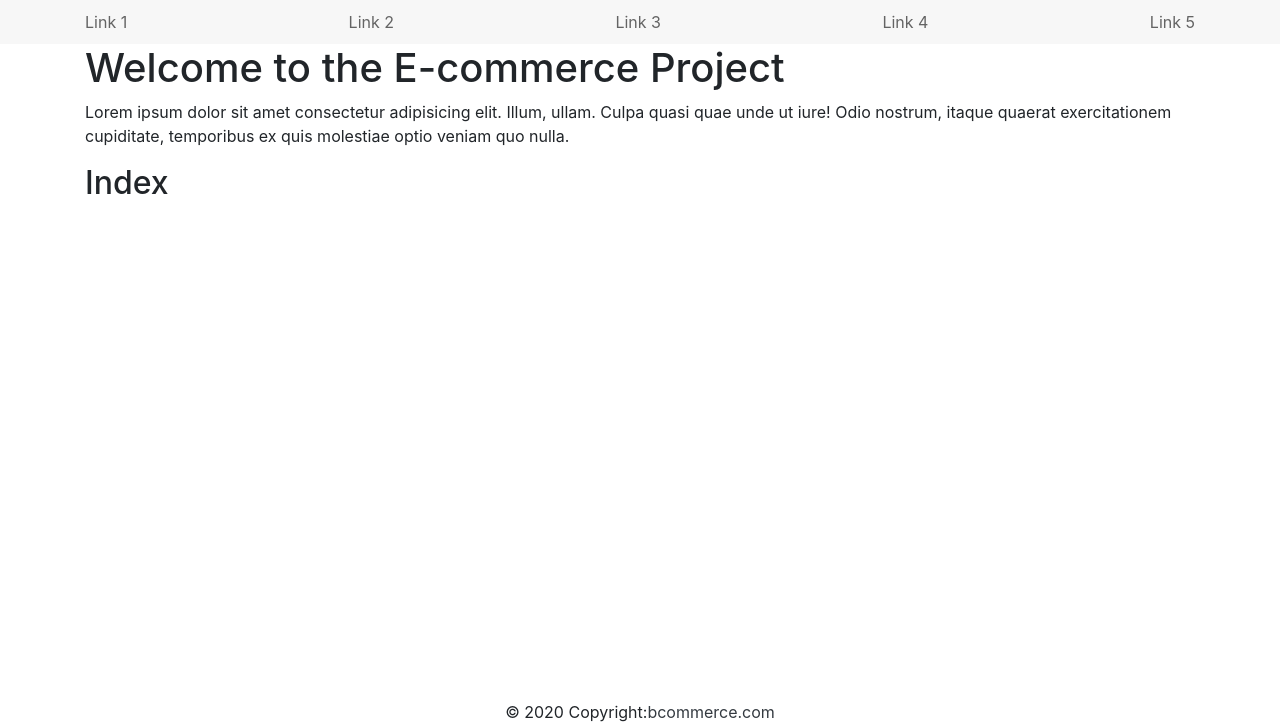
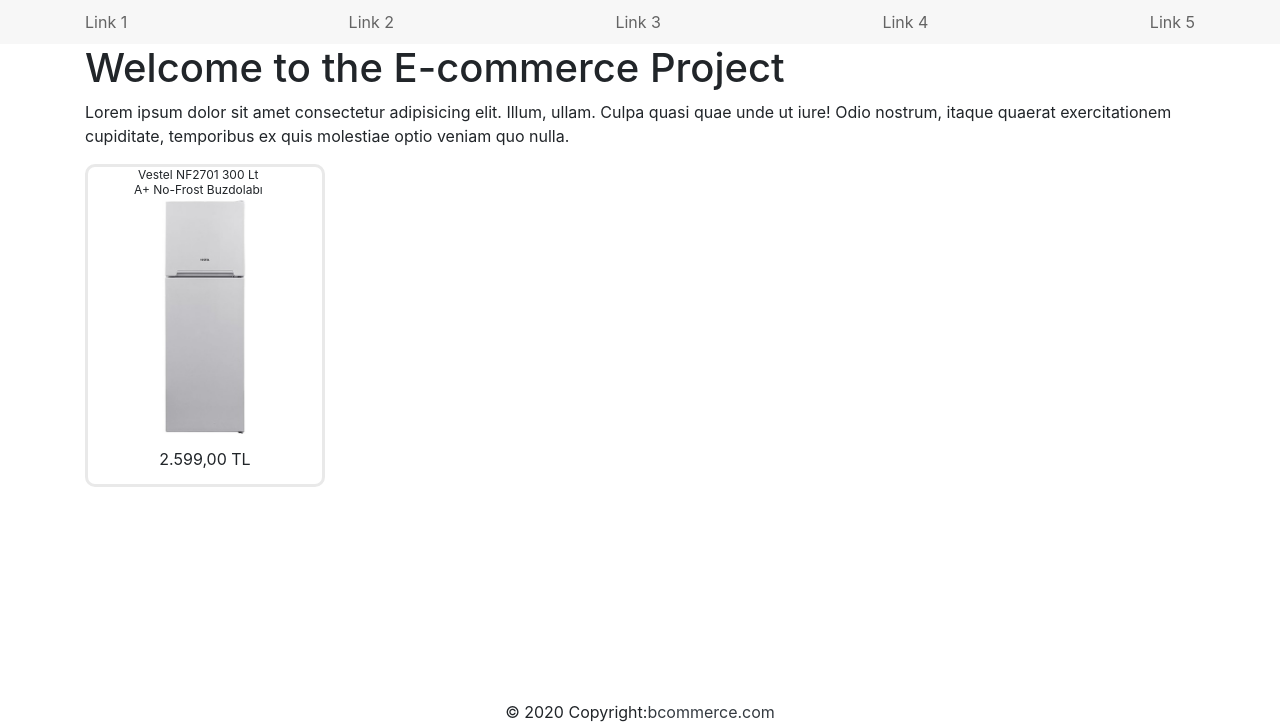
Before and after one commit to mertbilgic/bcommerce, a Django app: page / in a window 1280 px wide. Shown: the part 60-787 px from the top of the page. Run offline with Django 3.2, Linux system fonts and the light colour scheme; some libraries are stand-ins or nearby versions.

Commit message:
product card design done

```diff
--- a/assets/css/style.css
+++ b/assets/css/style.css
@@ -99,3 +99,46 @@ nav .navbar-nav li a{
 .categoriesContainer a{
   color: #646464;
 }
+.productCard{
+  border: solid;
+  width: 240px;
+  display: flex;
+  flex-direction: column;
+  align-items: center;
+  border-radius: 10px;
+  border-color: #E9E9E9;
+}
+.productCard .productTitle {
+  overflow: hidden;
+  width: 150px;
+  height: 28px;
+  font-size: 12px;
+  line-height: normal;
+  padding: 0px 4px;
+}
+.productCard .productTitle span{
+  padding: 0px 4px;
+}
+.productCard div{
+  margin-bottom: 5px;
+}
+.productİmage img{
+  height: 100%;
+  width: 100%;
+  object-fit: contain;
+}
+.productPrice{
+  display: flex;
+  justify-content: center;
+  align-items: center;
+  width: 160px;
+  height: 40px;
+}
+.addToCart{
+  display: flex;
+  justify-content: center;
+  align-items: center;
+}
+.addToCart a{
+  background-color: #F89A5E;
+}
--- /dev/null
+++ b/assets/js/activity.js
@@ -0,0 +1,29 @@
+var productCard = null;
+
+function cloneDiv(id) {
+  let div = document.getElementById(id);
+
+  return div.cloneNode(true);
+}
+function addCartButton() {
+  var addToCartDiv = document.createElement("div");
+  addToCartDiv.className = "addToCart";
+  addToCartDiv.id = "addToCart";
+
+  var addToCartBtn = document.createElement("a");
+  addToCartBtn.innerHTML = "Add To Cart";
+  addToCartBtn.className = "btn";
+
+  addToCartDiv.appendChild(addToCartBtn);
+  document.getElementById("productCardPrice").appendChild(addToCartDiv);
+}
+
+document.getElementById("productCard").onmouseover = function () {
+  productCard = cloneDiv("productPrice");
+  document.getElementById("productPrice").remove();
+  addCartButton();
+};
+document.getElementById("productCard").onmouseout = function () {
+  document.getElementById("addToCart").remove();
+  document.getElementById("productCardPrice").appendChild(productCard);
+};
--- a/templates/core/home.html
+++ b/templates/core/home.html
@@ -7,5 +7,5 @@
         Lorem ipsum dolor sit amet consectetur adipisicing elit. Illum, ullam. Culpa quasi quae unde ut iure!
         Odio nostrum, itaque quaerat exercitationem cupiditate, temporibus ex quis molestiae optio veniam quo nulla.
     </p>
-    <h2>Index</h2>
+    {% include 'products/product_card.html' %}
 {% endblock content %}
--- a/templates/includes/scripts.html
+++ b/templates/includes/scripts.html
@@ -1,3 +1,5 @@
 {% load static %}
 <script rel="text/javascript" src="{% static 'node_modules/jquery/dist/jquery.js' %}"></script>
 <script rel="text/javascript" src="{% static 'node_modules/bootstrap/dist/js/bootstrap.bundle.min.js' %}"></script>
+
+<script rel="text/javascript" src="{% static 'js/activity.js' %}"></script>
--- /dev/null
+++ b/templates/products/product_card.html
@@ -0,0 +1,12 @@
+{% load static %}
+<div class="productCard" id="productCard">
+    <div class="productTitle">
+        <span>Vestel NF2701 300 Lt A+ No-Frost Buzdolabı</span>
+    </div>
+    <div class="productİmage">
+        <img alt="Vestel NF2701 300 Lt A+ No-Frost Buzdolabı" src="{% static 'img/refrigerator.jpeg' %}">
+    </div>
+    <div class="productPrice" id="productCardPrice">
+        <a id="productPrice">2.599,00 TL</a>
+    </div>
+</div>
```
Also changed, not shown: assets/img/refrigerator.jpeg (added).
